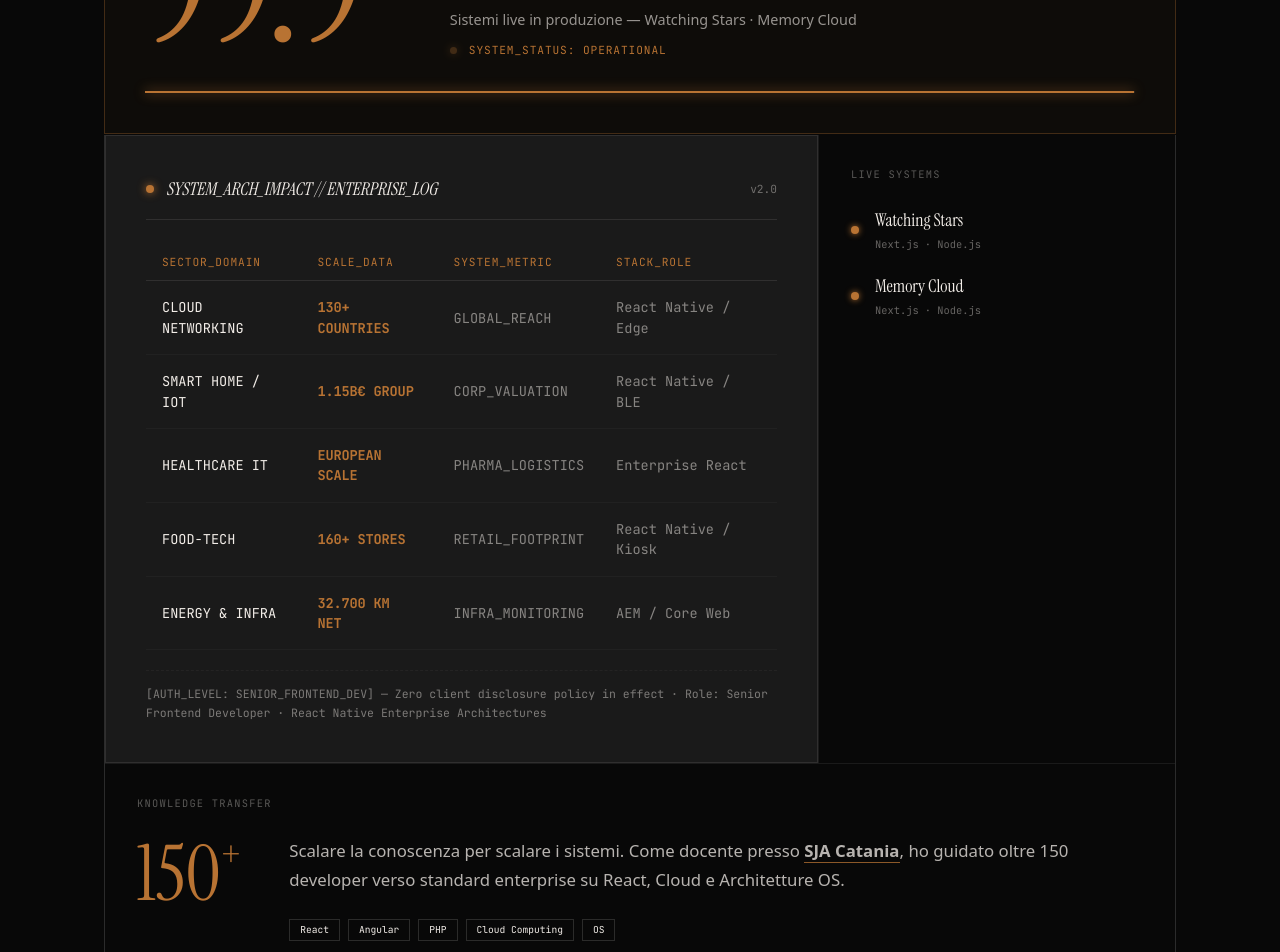
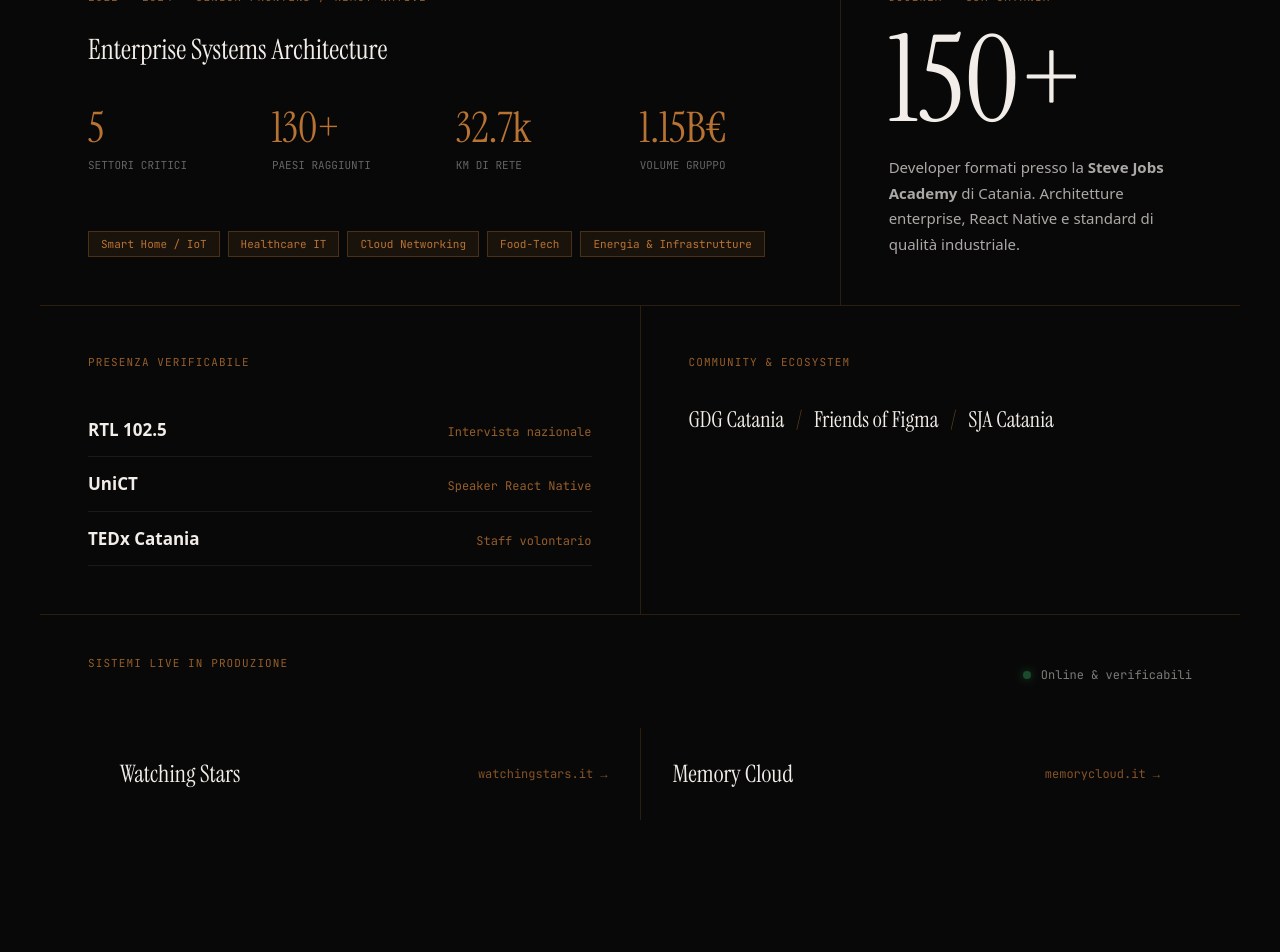
Before and after one commit to Flame0510/micheletornello.com, a Next.js app: page / in a window 1280 px wide. Shown: the part 3100-4052 px from the top of the page. Built offline with nearby package versions, Linux system fonts and the light colour scheme.

Commit message:
feat: proof of work v3 gamma bento grid

```diff
--- a/src/app/globals.css
+++ b/src/app/globals.css
@@ -162,186 +162,6 @@
   color: var(--color-brand);
   font-size: clamp(1.8rem, 3.2vw, 3rem);
   margin-bottom: 1.5rem;
-}
-
-/* === PROOF OF WORK SECTION === */
-.pwH_section { background: #080808; color: #F2EDE8; padding: 100px 0; }
-.pwH_container { max-width: 1200px; margin: 0 auto; padding: 0 5%; }
-
-.pwH_header { margin-bottom: 60px; }
-.pwH_overline { display: block; font-family: 'JetBrains Mono', monospace; font-size: 0.7rem; color: #B87333; letter-spacing: 0.15em; margin-bottom: 1rem; }
-.pwH_title { font-family: 'Instrument Serif', serif; font-size: clamp(2.5rem, 5vw, 4rem); line-height: 1.05; font-weight: 400; margin: 0; }
-.pwH_title em { font-style: italic; opacity: 0.75; }
-
-/* Hero stat */
-.pwH_hero_stat { border: 1px solid rgba(184,115,51,0.3); padding: 2.5rem; margin-bottom: 1px; background: rgba(184,115,51,0.03); }
-.pwH_hero_inner { display: flex; align-items: flex-end; gap: 3rem; margin-bottom: 1.5rem; }
-.pwH_hero_num { font-family: 'Instrument Serif', serif; font-size: clamp(5rem, 14vw, 10rem); line-height: 1; color: #B87333; }
-.pwH_hero_pct { font-size: 0.4em; vertical-align: top; margin-top: 0.2em; }
-.pwH_hero_meta { display: flex; flex-direction: column; gap: 0.5rem; padding-bottom: 0.5rem; }
-.pwH_hero_label { font-family: 'JetBrains Mono', monospace; font-size: 0.7rem; letter-spacing: 0.15em; opacity: 0.5; }
-.pwH_hero_sub { font-size: 0.9rem; opacity: 0.6; }
-.pwH_status_bus { display: flex; align-items: center; gap: 0.75rem; margin-top: 0.25rem; }
-.pwH_pulse { width: 7px; height: 7px; background: #B87333; border-radius: 50%; box-shadow: 0 0 8px #B87333; animation: pwH_blink 2s infinite; flex-shrink: 0; }
-@keyframes pwH_blink { 0%,100%{opacity:1} 50%{opacity:0.3} }
-.pwH_status_code { font-family: 'JetBrains Mono', monospace; font-size: 0.7rem; color: #B87333; letter-spacing: 0.08em; }
-.pwH_uptime_bar { height: 2px; background: rgba(242,237,232,0.08); }
-.pwH_uptime_fill { height: 100%; width: 99.9%; background: #B87333; box-shadow: 0 0 12px #B87333; }
-
-/* Grid */
-.pwH_grid { display: grid; grid-template-columns: repeat(3, 1fr); gap: 1px; background: rgba(242,237,232,0.08); border: 1px solid rgba(242,237,232,0.08); border-top: none; margin-bottom: 1px; }
-.pwH_module { background: #080808; padding: 2rem; }
-.pwH_span2 { grid-column: span 2; }
-.pwH_mod_label { font-family: 'JetBrains Mono', monospace; font-size: 0.65rem; color: rgba(242,237,232,0.35); letter-spacing: 0.12em; margin-bottom: 1.5rem; }
-
-/* --- NEW ENTERPRISE HYBRID (pvG2_) --- */
-.pvG2_container {
-  border: 1px solid rgba(242,237,232,0.1);
-  padding: 40px !important;
-  display: flex;
-  flex-direction: column;
-}
-
-.pvG2_header {
-  display: flex;
-  justify-content: space-between;
-  align-items: center;
-  border-bottom: 1px solid rgba(242,237,232,0.1);
-  padding-bottom: 16px;
-  margin-bottom: 16px;
-}
-
-.pvG2_dot {
-  width: 8px;
-  height: 8px;
-  background: #B87333;
-  border-radius: 50%;
-  box-shadow: 0 0 8px #B87333;
-}
-
-.pvG2_header_title {
-  font-family: 'Instrument Serif', serif;
-  font-style: italic;
-  font-size: 1.1rem;
-  letter-spacing: 0.02em;
-}
-
-.pvG2_version {
-  font-family: 'JetBrains Mono', monospace;
-  font-size: 0.75rem;
-  opacity: 0.4;
-}
-
-.pvG2_table {
-  width: 100%;
-  border-collapse: collapse;
-}
-
-.pvG2_table th {
-  font-family: 'JetBrains Mono', monospace;
-  font-size: 0.75rem;
-  color: #B87333;
-  padding: 12px 16px;
-  border-bottom: 1px solid rgba(242,237,232,0.1);
-  text-align: left;
-  font-weight: 400;
-}
-
-.pvG2_table td {
-  padding: 20px 16px;
-  font-size: 0.9rem;
-  border-bottom: 1px solid rgba(242,237,232,0.03);
-}
-
-.pvG2_table tr:hover {
-  background: rgba(184,115,51,0.03);
-}
-
-.pvG2_scale {
-  color: #B87333;
-  font-weight: 700;
-}
-
-.pvG2_dim {
-  opacity: 0.6;
-  font-size: 0.8rem;
-}
-
-.pvG2_footer {
-  border-top: 1px dashed rgba(242,237,232,0.2);
-  padding-top: 16px;
-  margin-top: 24px;
-  font-size: 0.75rem;
-  opacity: 0.5;
-  font-family: 'JetBrains Mono', monospace;
-  line-height: 1.5;
-}
-
-@media (max-width: 768px) {
-  .pvG2_hide_mobile {
-    display: none;
-  }
-  .pvG2_container {
-    padding: 24px !important;
-  }
-}
-
-/* Live */
-.pwH_live_list { display: flex; flex-direction: column; gap: 1.25rem; }
-.pwH_live_item { display: flex; align-items: center; gap: 1rem; }
-.pwH_live_dot { width: 8px; height: 8px; background: #B87333; border-radius: 50%; box-shadow: 0 0 6px #B87333; flex-shrink: 0; }
-.pwH_live_name { font-family: 'Instrument Serif', serif; font-size: 1.1rem; }
-.pwH_live_stack { font-family: 'JetBrains Mono', monospace; font-size: 0.65rem; opacity: 0.4; margin-top: 0.25rem; }
-
-/* Education */
-.pwH_span3 { grid-column: span 3; }
-.pwH_edu_content {
-  display: grid;
-  grid-template-columns: auto 1fr;
-  gap: 3rem;
-  align-items: start;
-}
-.pwH_edu_num { font-family: 'Instrument Serif', serif; font-size: clamp(3rem, 6vw, 5rem); color: #B87333; line-height: 1; flex-shrink: 0; }
-.pwH_edu_plus { font-size: 0.5em; vertical-align: top; }
-.pwH_edu_text {
-  display: flex;
-  flex-direction: column;
-  gap: 1rem;
-}
-.pwH_edu_copy {
-  font-size: 1.05rem;
-  line-height: 1.75;
-  opacity: 0.75;
-  max-width: 100%;
-  margin: 0;
-}
-.pwH_edu_copy strong { color: #F2EDE8; opacity: 1; border-bottom: 1px solid #B87333; }
-.pwH_edu_tags {
-  display: flex;
-  flex-wrap: wrap;
-  gap: 0.5rem;
-  margin-top: 0.5rem;
-}
-.pwH_edu_tags span { font-family: 'JetBrains Mono', monospace; font-size: 0.6rem; padding: 3px 10px; border: 1px solid rgba(242,237,232,0.15); }
-
-/* Footer metrics */
-.pwH_footer_metrics { display: grid; grid-template-columns: repeat(4, 1fr); gap: 1px; background: rgba(242,237,232,0.08); border: 1px solid rgba(242,237,232,0.08); border-top: none; padding: 0; }
-.pwH_footer_item { background: #080808; padding: 1.25rem 1.5rem; display: flex; flex-direction: column; gap: 0.4rem; }
-.pwH_footer_mono { font-family: 'JetBrains Mono', monospace; font-size: 0.6rem; color: #B87333; letter-spacing: 0.12em; }
-.pwH_footer_val { font-size: 0.85rem; opacity: 0.65; }
-
-/* Mobile */
-@media (max-width: 900px) {
-  .pwH_grid { grid-template-columns: 1fr; }
-  .pwH_span2, .pwH_span3 { grid-column: span 1; }
-  .pwH_hero_inner { flex-direction: column; align-items: flex-start; gap: 1rem; }
-  .pwH_hero_num { font-size: clamp(4rem, 20vw, 7rem); }
-  .pwH_client_item { grid-template-columns: 1fr; gap: 0.25rem; }
-  .pwH_edu_content { flex-direction: column; gap: 1rem; }
-  .pwH_footer_metrics { grid-template-columns: 1fr 1fr; }
-}
-@media (max-width: 480px) {
-  .pwH_footer_metrics { grid-template-columns: 1fr; }
 }
 
 .about {
@@ -682,7 +502,7 @@
   flex: 1;
   background: rgba(242,237,232,.06);
   border: 1px solid rgba(242,237,232,.15);
-  color: var(--color-text);
+  color: var(--text-color);
   padding: .75rem 1rem;
   font-family: var(--font-jetbrains-mono), monospace;
   font-size: .82rem;
@@ -1220,6 +1040,11 @@
   margin-bottom: 2rem;
 }
 
+.entG_headline em {
+  font-style: italic;
+  color: var(--color-brand);
+}
+
 .entG_body {
   font-size: clamp(1rem, 1.2vw, 1.25rem);
   line-height: 1.6;
@@ -1393,77 +1218,227 @@
   .ck_panel { max-width: 100%; }
 }
 
-/* ===================== ENTERPRISE IMPACT v2 — pvG2_ ===================== */
-.pvG2_container {
-  border: 1px solid rgba(242,237,232,0.1);
-  padding: 32px;
+/* ===== PROOF OF WORK v3 GAMMA ===== */
+.pv3G_section {
+  background-color: #080808;
+  color: #F2EDE8;
+  padding: 100px 0;
+}
+.pv3G_container {
+  max-width: 1400px;
+  margin: 0 auto;
+  padding: 0 40px;
+}
+.pv3G_header {
+  margin-bottom: 60px;
+}
+.pv3G_badge {
+  display: block;
   font-family: 'JetBrains Mono', monospace;
+  font-size: 13px;
+  color: #B87333;
+  letter-spacing: 0.08em;
+  margin-bottom: 20px;
 }
-.pvG2_header {
+.pv3G_title {
+  font-family: 'Instrument Serif', serif;
+  font-size: clamp(2.5rem, 5vw, 4rem);
+  line-height: 1.05;
+  font-weight: 400;
+  margin-bottom: 20px;
+}
+.pv3G_subtitle {
+  font-family: 'JetBrains Mono', monospace;
+  font-size: 14px;
+  color: rgba(242, 237, 232, 0.5);
+  max-width: 560px;
+  line-height: 1.7;
+}
+.pv3G_grid {
+  display: grid;
+  grid-template-columns: repeat(12, 1fr);
+  gap: 1px;
+  background: rgba(184, 115, 51, 0.2);
+}
+.pv3G_card {
+  background: #080808;
+  overflow: hidden;
+}
+.pv3G_col12 { grid-column: span 12; }
+.pv3G_col8 { grid-column: span 8; }
+.pv3G_col6 { grid-column: span 6; }
+.pv3G_col4 { grid-column: span 4; }
+.pv3G_card_content {
+  padding: 48px;
+  height: 100%;
+  display: flex;
+  flex-direction: column;
+}
+.pv3G_meta {
+  font-family: 'JetBrains Mono', monospace;
+  font-size: 11px;
+  color: #B87333;
+  letter-spacing: 0.1em;
+  margin-bottom: 24px;
+  opacity: 0.8;
+}
+.pv3G_card_title {
+  font-family: 'Instrument Serif', serif;
+  font-size: 28px;
+  font-weight: 400;
+  margin-bottom: 36px;
+}
+.pv3G_stats_grid {
+  display: grid;
+  grid-template-columns: repeat(4, 1fr);
+  gap: 32px;
+  margin-bottom: 40px;
+}
+.pv3G_stat_item {
+  display: flex; flex-direction: column; gap: 8px;
+}
+.pv3G_stat_value {
+  font-family: 'Instrument Serif', serif;
+  font-size: 42px;
+  color: #B87333;
+  line-height: 1;
+}
+.pv3G_stat_label {
+  font-family: 'JetBrains Mono', monospace;
+  font-size: 11px;
+  color: rgba(242, 237, 232, 0.4);
+  text-transform: uppercase;
+}
+.pv3G_sectors {
+  display: flex;
+  flex-wrap: wrap;
+  gap: 8px;
+  margin-top: auto;
+}
+.pv3G_sector_tag {
+  font-family: 'JetBrains Mono', monospace;
+  font-size: 11px;
+  color: #B87333;
+  background: rgba(184, 115, 51, 0.1);
+  padding: 4px 12px;
+  border: 1px solid rgba(184, 115, 51, 0.3);
+}
+.pv3G_big_stat {
+  font-family: 'Instrument Serif', serif;
+  font-size: clamp(80px, 10vw, 120px);
+  line-height: 0.85;
+  margin-bottom: 24px;
+  color: #F2EDE8;
+}
+.pv3G_card_text {
+  font-size: 15px;
+  line-height: 1.7;
+  color: rgba(242, 237, 232, 0.7);
+  margin-top: auto;
+}
+.pv3G_list {
+  list-style: none;
+  padding: 0;
+  margin: 0;
+  margin-top: 8px;
+}
+.pv3G_list li {
+  display: flex;
+  justify-content: space-between;
+  align-items: baseline;
+  padding: 14px 0;
+  border-bottom: 1px solid rgba(242, 237, 232, 0.08);
+  font-size: 17px;
+}
+.pv3G_list li span {
+  font-family: 'JetBrains Mono', monospace;
+  font-size: 12px;
+  color: #B87333;
+  opacity: 0.8;
+}
+.pv3G_logos {
   display: flex;
   align-items: center;
+  flex-wrap: wrap;
   gap: 12px;
-  margin-bottom: 24px;
-  padding-bottom: 16px;
-  border-bottom: 1px solid rgba(242,237,232,0.1);
+  font-family: 'Instrument Serif', serif;
+  font-size: 22px;
+  margin-top: 8px;
 }
-.pvG2_dot {
+.pv3G_sep {
+  color: #B87333;
+  opacity: 0.5;
+}
+.pv3G_live_inner {
+  padding: 40px 48px;
+}
+.pv3G_live_header {
+  display: flex;
+  justify-content: space-between;
+  align-items: center;
+  margin-bottom: 32px;
+}
+.pv3G_pulse_wrap {
+  display: flex;
+  align-items: center;
+  gap: 10px;
+}
+.pv3G_pulse {
+  display: inline-block;
   width: 8px;
   height: 8px;
+  background: #4ade80;
   border-radius: 50%;
-  background: #B87333;
-  box-shadow: 0 0 8px #B87333;
-  flex-shrink: 0;
+  box-shadow: 0 0 10px #4ade80;
+  animation: pv3G_blink 2s ease-in-out infinite;
 }
-.pvG2_title {
-  font-family: 'Instrument Serif', serif;
-  font-style: italic;
-  font-size: 1.1rem;
-  color: #F2EDE8;
-  margin: 0;
+@keyframes pv3G_blink {
+  0%, 100% { opacity: 1; }
+  50% { opacity: 0.3; }
 }
-.pvG2_version {
-  margin-left: auto;
-  font-size: 0.7rem;
-  opacity: 0.4;
-  color: #F2EDE8;
+.pv3G_pulse_label {
+  font-family: 'JetBrains Mono', monospace;
+  font-size: 12px;
+  color: rgba(242, 237, 232, 0.5);
 }
-.pvG2_table_wrapper { overflow-x: auto; }
-.pvG2_table {
-  width: 100%;
-  border-collapse: collapse;
-  text-align: left;
+.pv3G_live_grid {
+  display: grid;
+  grid-template-columns: 1fr 1fr;
+  gap: 1px;
+  background: rgba(184, 115, 51, 0.2);
 }
-.pvG2_table th {
-  font-size: 0.7rem;
-  color: #B87333;
-  padding: 10px 16px;
-  border-bottom: 1px solid rgba(242,237,232,0.1);
-  letter-spacing: 0.08em;
-  font-weight: 400;
-}
-.pvG2_row {
-  border-bottom: 1px solid rgba(242,237,232,0.07);
+.pv3G_live_link {
+  display: flex;
+  justify-content: space-between;
+  align-items: center;
+  padding: 28px 32px;
+  background: #080808;
+  text-decoration: none;
+  color: inherit;
   transition: background 0.2s;
 }
-.pvG2_row:hover { background: rgba(184,115,51,0.04); }
-.pvG2_row td { padding: 16px 16px; font-size: 0.85rem; }
-.pvG2_sector { color: #F2EDE8; font-weight: 500; }
-.pvG2_scale { color: #B87333; font-weight: 700; letter-spacing: -0.01em; }
-.pvG2_metric, .pvG2_tech { opacity: 0.5; font-size: 0.78rem; }
-.pvG2_footer {
-  margin-top: 20px;
-  padding-top: 14px;
-  border-top: 1px dashed rgba(242,237,232,0.1);
-  font-size: 0.72rem;
-  opacity: 0.45;
-  line-height: 1.6;
-  color: #F2EDE8;
+.pv3G_live_link:hover {
+  background: rgba(184, 115, 51, 0.05);
 }
-@media (max-width: 767px) {
-  .pvG2_hide_mobile { display: none; }
-  .pvG2_container { padding: 20px 16px; }
-  .pvG2_title { font-size: 0.9rem; }
-  .pvG2_row td { padding: 12px 8px; }
+.pv3G_live_name {
+  font-family: 'Instrument Serif', serif;
+  font-size: 24px;
 }
-/* ======================================================================= */
+.pv3G_live_url {
+  font-family: 'JetBrains Mono', monospace;
+  font-size: 12px;
+  color: #B87333;
+  opacity: 0.7;
+}
+@media (max-width: 1024px) {
+  .pv3G_col8, .pv3G_col4, .pv3G_col6 { grid-column: span 12; }
+  .pv3G_stats_grid { grid-template-columns: repeat(2, 1fr); }
+}
+@media (max-width: 768px) {
+  .pv3G_container { padding: 0 24px; }
+  .pv3G_card_content { padding: 32px 24px; }
+  .pv3G_live_inner { padding: 32px 24px; }
+  .pv3G_live_grid { grid-template-columns: 1fr; }
+  .pv3G_live_link { flex-direction: column; align-items: flex-start; gap: 8px; }
+  .pv3G_logos { font-size: 18px; }
+}
--- a/src/app/page.tsx
+++ b/src/app/page.tsx
@@ -147,19 +147,6 @@
       title: 'SYSTEM THINKING',
       text: 'Focus su sistemi duraturi: design decisionale, manutenzione evolutiva, impatto.',
     },
-  ];
-
-  const operations = [
-    {
-      name: 'Watching Stars',
-      stack: 'Next.js/Node',
-      metric: 'Live'
-    },
-    {
-      name: 'Memory Cloud',
-      stack: 'Next.js/Node',
-      metric: 'Live'
-    }
   ];
 
   return (
@@ -454,131 +441,103 @@
       </section>
 
       {/* ========== PROOF OF WORK ========== */}
-      <section className="pwH_section" id="proof">
-        <div className="pwH_container">
-
-          {/* Header */}
-          <header className="pwH_header">
-            <span className="pwH_overline">// TECHNICAL_VALIDATION · 2022—2025</span>
-            <h2 className="pwH_title">Sistemi in produzione.<br/><em>Impatto misurabile.</em></h2>
+      <section id="proof" className="pv3G_section">
+        <div className="pv3G_container">
+          <header className="pv3G_header">
+            <span className="pv3G_badge">// PROOF_OF_WORK</span>
+            <h2 className="pv3G_title">Architetture validate<br /><em>su scala reale.</em></h2>
+            <p className="pv3G_subtitle">
+              Dall&apos;infrastruttura critica energetica ai sistemi IoT globali. Dati verificabili, non promesse.
+            </p>
           </header>
 
-          {/* Hero Number — 99.9% full width */}
-          <div className="pwH_hero_stat">
-            <div className="pwH_hero_inner">
-              <span className="pwH_hero_num">99.9<span className="pwH_hero_pct">%</span></span>
-              <div className="pwH_hero_meta">
-                <span className="pwH_hero_label">UPTIME OPERATIVO</span>
-                <span className="pwH_hero_sub">Sistemi live in produzione — Watching Stars · Memory Cloud</span>
-                <div className="pwH_status_bus">
-                  <span className="pwH_pulse"></span>
-                  <code className="pwH_status_code">SYSTEM_STATUS: OPERATIONAL</code>
+          <div className="pv3G_grid">
+            {/* Main Card: Enterprise Impact - span 8 */}
+            <div className="pv3G_card pv3G_col8 pv3G_enterprise">
+              <div className="pv3G_card_content">
+                <div className="pv3G_meta">2022 — 2024 · SENIOR FRONTEND / REACT NATIVE</div>
+                <h3 className="pv3G_card_title">Enterprise Systems Architecture</h3>
+                <div className="pv3G_stats_grid">
+                  {[
+                    { value: '5', label: 'Settori critici' },
+                    { value: '130+', label: 'Paesi raggiunti' },
+                    { value: '32.7k', label: 'km di rete' },
+                    { value: '1.15B€', label: 'Volume gruppo' },
+                  ].map((s) => (
+                    <div key={s.label} className="pv3G_stat_item">
+                      <span className="pv3G_stat_value">{s.value}</span>
+                      <span className="pv3G_stat_label">{s.label}</span>
+                    </div>
+                  ))}
                 </div>
-              </div>
-            </div>
-            <div className="pwH_uptime_bar"><div className="pwH_uptime_fill"></div></div>
-          </div>
-
-          {/* Grid modulare */}
-          <div className="pwH_grid">
-
-            {/* ENTERPRISE IMPACT - v2 Audit Log */}
-            <div className="pvG2_container pwH_span2">
-              <div className="pvG2_header">
-                <div className="pvG2_dot" />
-                <h3 className="pvG2_title">SYSTEM_ARCH_IMPACT // ENTERPRISE_LOG</h3>
-                <span className="pvG2_version">v2.0</span>
-              </div>
-              <div className="pvG2_table_wrapper">
-                <table className="pvG2_table">
-                  <thead>
-                    <tr>
-                      <th>SECTOR_DOMAIN</th>
-                      <th>SCALE_DATA</th>
-                      <th className="pvG2_hide_mobile">SYSTEM_METRIC</th>
-                      <th className="pvG2_hide_mobile">STACK_ROLE</th>
-                    </tr>
-                  </thead>
-                  <tbody>
-                    {[
-                      { sector: "CLOUD NETWORKING", scale: "130+ COUNTRIES", metric: "GLOBAL_REACH", tech: "React Native / Edge" },
-                      { sector: "SMART HOME / IOT", scale: "1.15B€ GROUP", metric: "CORP_VALUATION", tech: "React Native / BLE" },
-                      { sector: "HEALTHCARE IT", scale: "EUROPEAN SCALE", metric: "PHARMA_LOGISTICS", tech: "Enterprise React" },
-                      { sector: "FOOD-TECH", scale: "160+ STORES", metric: "RETAIL_FOOTPRINT", tech: "React Native / Kiosk" },
-                      { sector: "ENERGY & INFRA", scale: "32.700 KM NET", metric: "INFRA_MONITORING", tech: "AEM / Core Web" },
-                    ].map((row, i) => (
-                      <tr key={i} className="pvG2_row">
-                        <td className="pvG2_sector">{row.sector}</td>
-                        <td className="pvG2_scale">{row.scale}</td>
-                        <td className="pvG2_metric pvG2_hide_mobile">{row.metric}</td>
-                        <td className="pvG2_tech pvG2_hide_mobile">{row.tech}</td>
-                      </tr>
-                    ))}
-                  </tbody>
-                </table>
-              </div>
-              <div className="pvG2_footer">
-                <p>[AUTH_LEVEL: SENIOR_FRONTEND_DEV] — Zero client disclosure policy in effect · Role: Senior Frontend Developer · React Native Enterprise Architectures</p>
-              </div>
-            </div>
-
-            {/* Module 2: Live Products */}
-            <div className="pwH_module">
-              <div className="pwH_mod_label">LIVE SYSTEMS</div>
-              <div className="pwH_live_list">
-                <div className="pwH_live_item">
-                  <div className="pwH_live_dot"></div>
-                  <div>
-                    <div className="pwH_live_name">Watching Stars</div>
-                    <div className="pwH_live_stack">Next.js · Node.js</div>
-                  </div>
-                </div>
-                <div className="pwH_live_item">
-                  <div className="pwH_live_dot"></div>
-                  <div>
-                    <div className="pwH_live_name">Memory Cloud</div>
-                    <div className="pwH_live_stack">Next.js · Node.js</div>
-                  </div>
+                <div className="pv3G_sectors">
+                  {['Smart Home / IoT', 'Healthcare IT', 'Cloud Networking', 'Food-Tech', 'Energia & Infrastrutture'].map((s) => (
+                    <span key={s} className="pv3G_sector_tag">{s}</span>
+                  ))}
                 </div>
               </div>
             </div>
 
-            {/* Module 3: Education — narrativo da Beta */}
-            <div className="pwH_module pwH_span3">
-              <div className="pwH_mod_label">KNOWLEDGE TRANSFER</div>
-              <div className="pwH_edu_content">
-                <div className="pwH_edu_num">150<span className="pwH_edu_plus">+</span></div>
-                <div className="pwH_edu_text">
-                  <p className="pwH_edu_copy">Scalare la conoscenza per scalare i sistemi. Come docente presso <strong>SJA Catania</strong>, ho guidato oltre 150 developer verso standard enterprise su React, Cloud e Architetture OS.</p>
-                  <div className="pwH_edu_tags">
-                    <span>React</span><span>Angular</span><span>PHP</span><span>Cloud Computing</span><span>OS</span>
-                  </div>
+            {/* Education - span 4 */}
+            <div className="pv3G_card pv3G_col4 pv3G_education">
+              <div className="pv3G_card_content">
+                <div className="pv3G_meta">DOCENZA · SJA CATANIA</div>
+                <div className="pv3G_big_stat">150+</div>
+                <p className="pv3G_card_text">
+                  Developer formati presso la <strong>Steve Jobs Academy</strong> di Catania. Architetture enterprise, React Native e standard di qualità industriale.
+                </p>
+              </div>
+            </div>
+
+            {/* Presenza verificabile - span 6 */}
+            <div className="pv3G_card pv3G_col6 pv3G_presence">
+              <div className="pv3G_card_content">
+                <div className="pv3G_meta">PRESENZA VERIFICABILE</div>
+                <ul className="pv3G_list">
+                  <li><strong>RTL 102.5</strong><span>Intervista nazionale</span></li>
+                  <li><strong>UniCT</strong><span>Speaker React Native</span></li>
+                  <li><strong>TEDx Catania</strong><span>Staff volontario</span></li>
+                </ul>
+              </div>
+            </div>
+
+            {/* Community - span 6 */}
+            <div className="pv3G_card pv3G_col6 pv3G_community">
+              <div className="pv3G_card_content">
+                <div className="pv3G_meta">COMMUNITY & ECOSYSTEM</div>
+                <div className="pv3G_logos">
+                  <span>GDG Catania</span>
+                  <span className="pv3G_sep">/</span>
+                  <span>Friends of Figma</span>
+                  <span className="pv3G_sep">/</span>
+                  <span>SJA Catania</span>
                 </div>
               </div>
             </div>
 
-          </div>
-
-          {/* Footer metrics — da Gamma */}
-          <div className="pwH_footer_metrics">
-            <div className="pwH_footer_item">
-              <span className="pwH_footer_mono">PRESS</span>
-              <span className="pwH_footer_val">RTL 102.5 — Intervista Nazionale</span>
-            </div>
-            <div className="pwH_footer_item">
-              <span className="pwH_footer_mono">STAGE</span>
-              <span className="pwH_footer_val">UniCT Speaker · TEDx Catania Staff</span>
-            </div>
-            <div className="pwH_footer_item">
-              <span className="pwH_footer_mono">COMMUNITY</span>
-              <span className="pwH_footer_val">GDG Catania · Friends of Figma</span>
-            </div>
-            <div className="pwH_footer_item">
-              <span className="pwH_footer_mono">BASE</span>
-              <span className="pwH_footer_val">Sicily-based · Global Reach</span>
+            {/* Sistemi live - span 12 */}
+            <div className="pv3G_card pv3G_col12 pv3G_live">
+              <div className="pv3G_live_inner">
+                <div className="pv3G_live_header">
+                  <div className="pv3G_meta">SISTEMI LIVE IN PRODUZIONE</div>
+                  <div className="pv3G_pulse_wrap">
+                    <span className="pv3G_pulse"></span>
+                    <span className="pv3G_pulse_label">Online & verificabili</span>
+                  </div>
+                </div>
+                <div className="pv3G_live_grid">
+                  <a href="https://watchingstars.it" target="_blank" rel="noopener noreferrer" className="pv3G_live_link">
+                    <span className="pv3G_live_name">Watching Stars</span>
+                    <span className="pv3G_live_url">watchingstars.it →</span>
+                  </a>
+                  <a href="https://memorycloud.it" target="_blank" rel="noopener noreferrer" className="pv3G_live_link">
+                    <span className="pv3G_live_name">Memory Cloud</span>
+                    <span className="pv3G_live_url">memorycloud.it →</span>
+                  </a>
+                </div>
+              </div>
             </div>
           </div>
-
         </div>
       </section>
 
```
